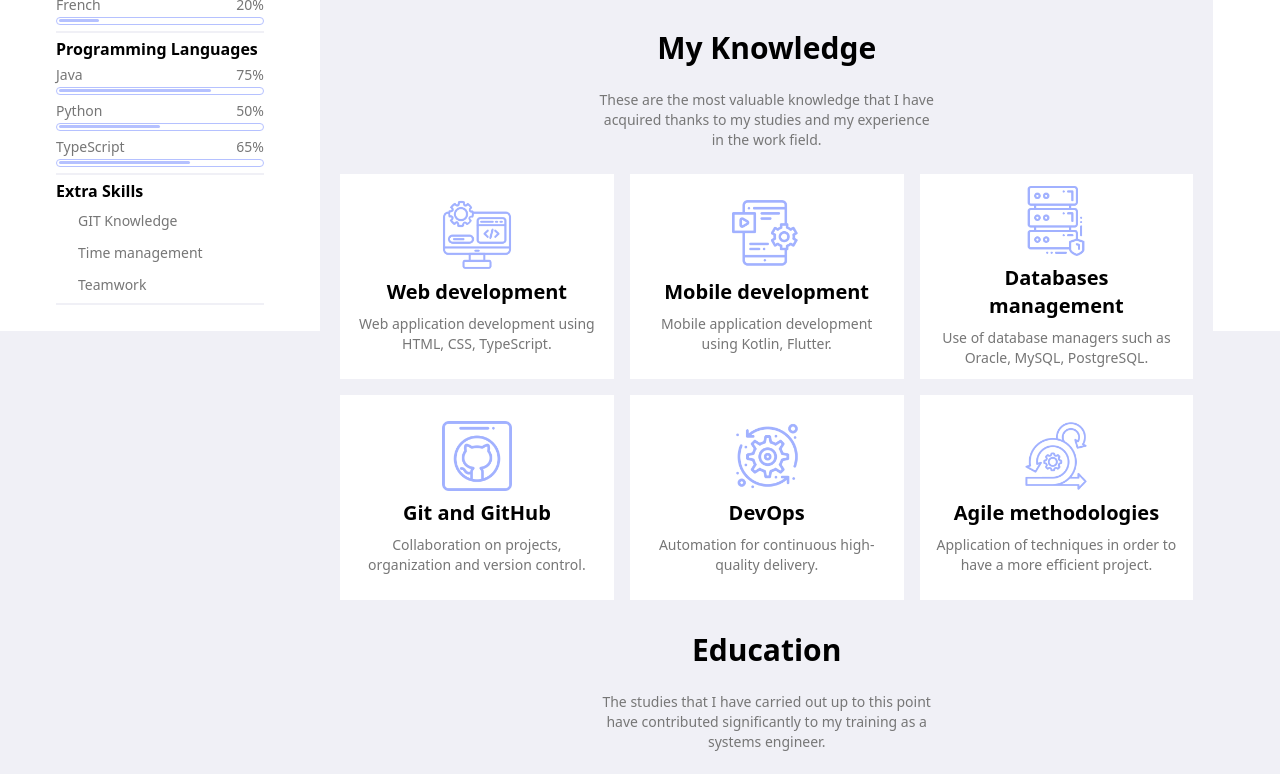
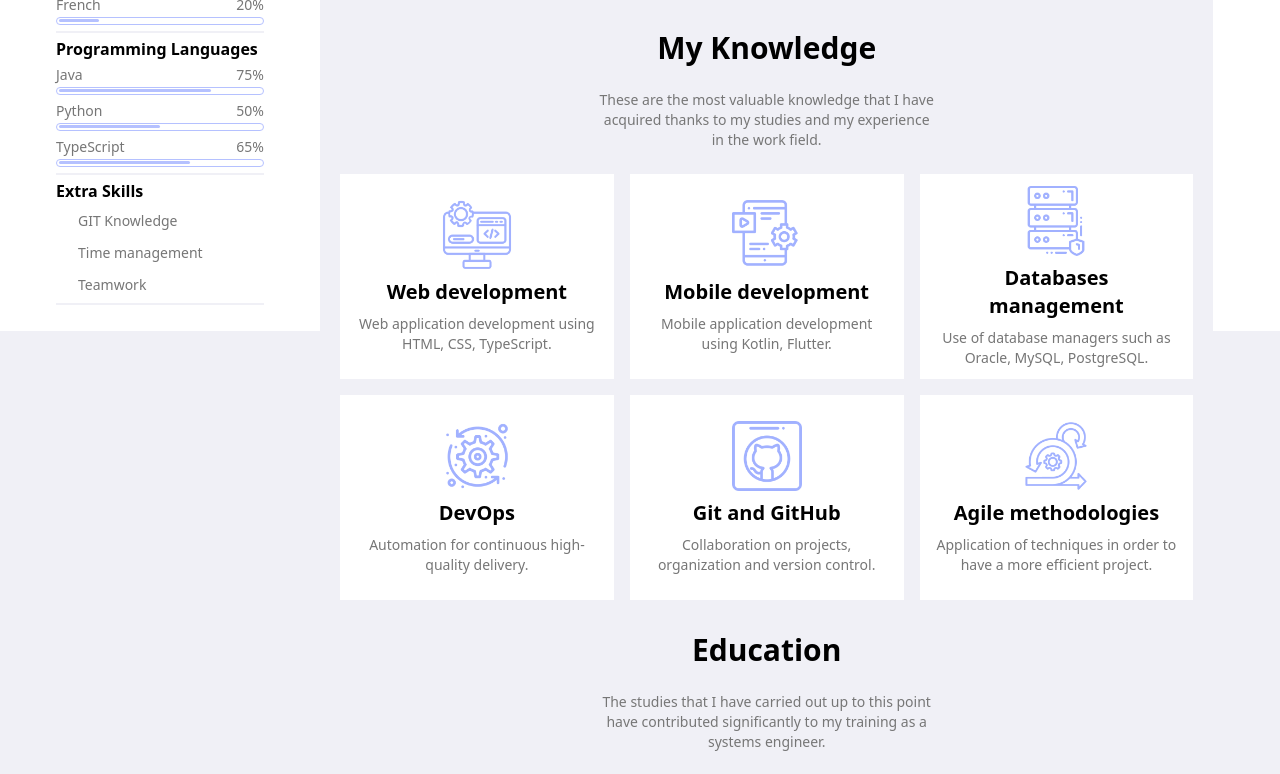
Before and after one commit to camilaramirez4/CV-IngWeb, a Next.js app: page / in a window 1280 px wide. Shown: the part 469-1243 px from the top of the page. Built offline with nearby package versions, Linux system fonts and the light colour scheme; some icons are missing.

Commit message:
Cambio de orden cards

```diff
--- a/components/Knowledge.tsx
+++ b/components/Knowledge.tsx
@@ -11,8 +11,8 @@ const Knowledge = () => {
                 <Card imagePath="/images/WebDevelopment.png" title="Web development" description="Web application development using HTML, CSS, TypeScript."/>
                 <Card imagePath="/images/MobileDevelopment.png" title="Mobile development " description="Mobile application development using Kotlin, Flutter."/>
                 <Card imagePath="/images/Database.png" title="Databases management" description="Use of database managers such as Oracle, MySQL, PostgreSQL."/>
+                <Card imagePath="/images/Devops.png" title="DevOps" description="Automation for continuous high-quality delivery."/>
                 <Card imagePath="/images/Github.png" title="Git and GitHub" description="Collaboration on projects, organization and version control."/>
-                <Card imagePath="/images/Devops.png" title="DevOps" description="Automation for continuous high-quality delivery."/>
                 <Card imagePath="/images/Agile.png" title="Agile methodologies" description="Application of techniques in order to have a more efficient project."/>
             </div>
         </div>
```
